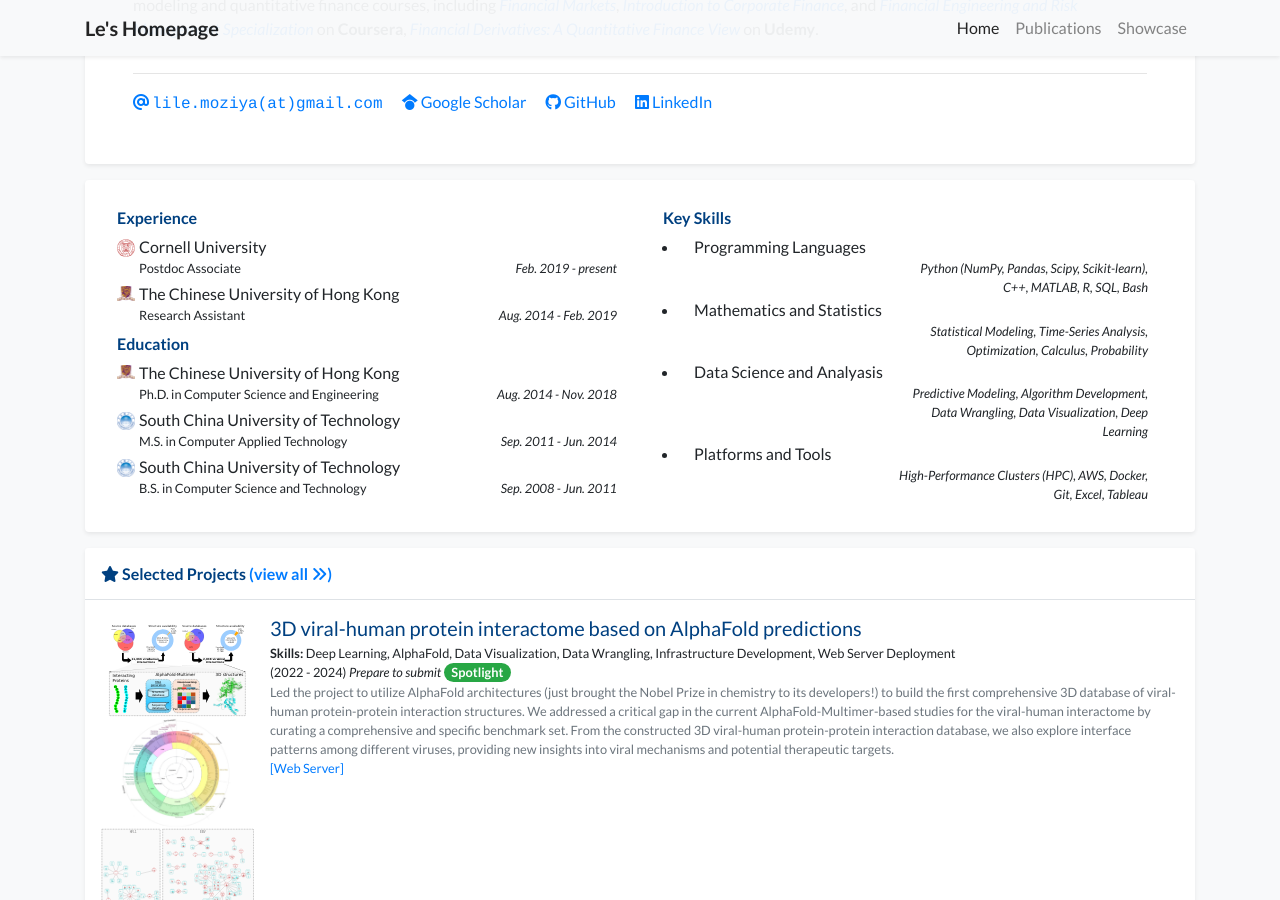
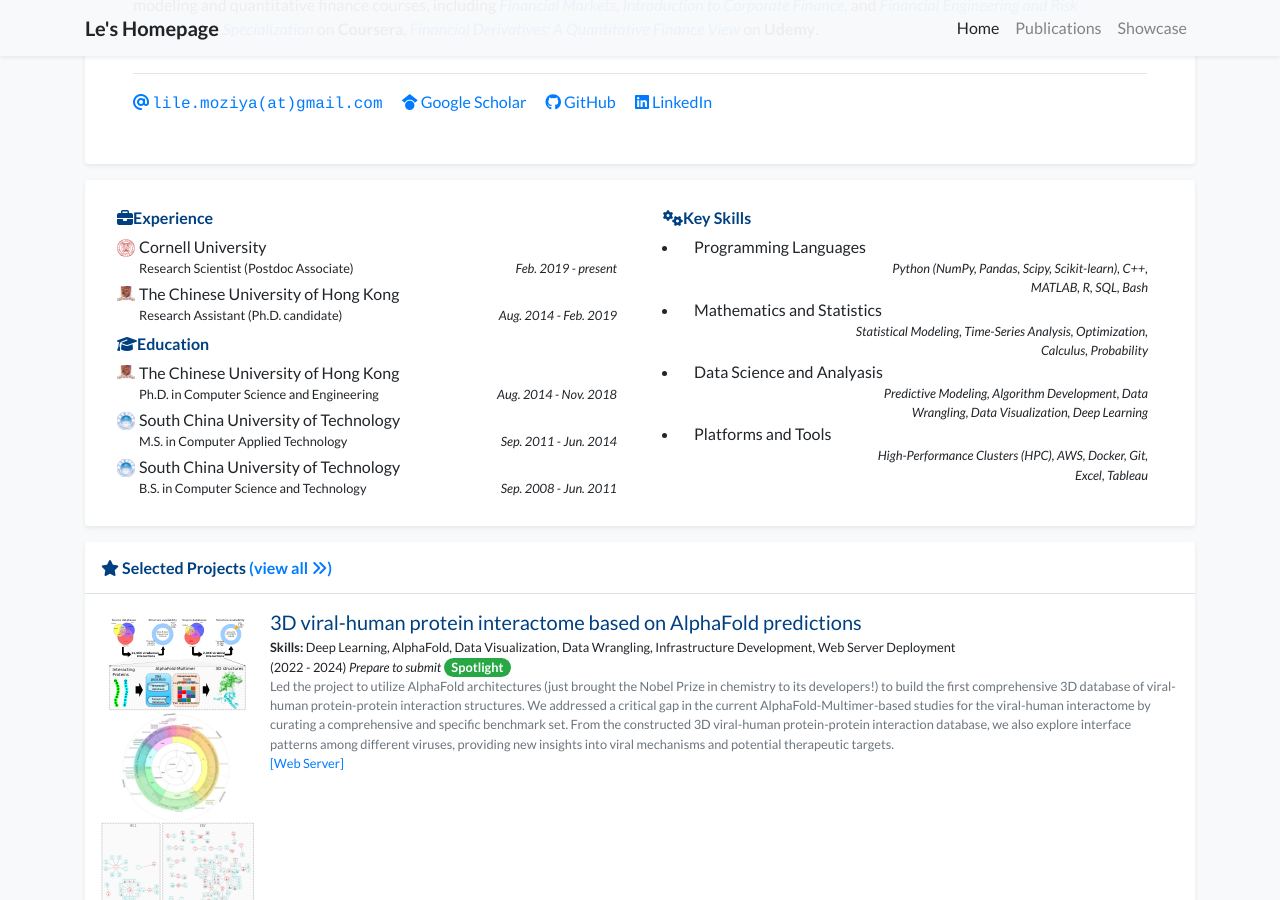
Before and after one commit to moziya/moziya, a Jekyll site: the page built from index.html, in a window 1280 px wide and 900 px high, scrolled down 535 px. Built offline with Jekyll 4.4.1, drawn with Linux system fonts in a browser that asks for light colours; nearby versions of some CDN libraries; a style sheet for code colours, icons or effects is not loaded.

Commit message:
Add some icons

```diff
--- a/_data/profile.yml
+++ b/_data/profile.yml
@@ -4,7 +4,7 @@ navbar_name: "Le's Homepage"
 
 positions:
 - logo: /assets/images/badges/Cornell_University_seal.svg  # Logo is optional
-  name: <b>Postdoc Associate</b>
+  name: <b>Research Scientist</b>
 #- name: <b>Quantitative Researcher | Data Scientist | Machine Learning Scientist | Bioinformatics</b>
 
 
@@ -41,11 +41,11 @@ portrait_url: /assets/images/photos/LeLi.jpg
 experience:
 - name: Cornell University
   logo: /assets/images/badges/Cornell_University_seal.svg
-  position: Postdoc Associate
+  position: Research Scientist (Postdoc Associate)
   date: Feb. 2019 - present
 - name: The Chinese University of Hong Kong
   logo: /assets/images/badges/CUHK_logo.png
-  position: Research Assistant
+  position: Research Assistant (Ph.D. candidate)
   date: Aug. 2014 - Feb. 2019
 
 
--- a/_includes/widgets/experience_card.html
+++ b/_includes/widgets/experience_card.html
@@ -6,7 +6,7 @@
                     {% if site.data.profile.experience %}
                     <div class="col-md-6">
                         <div class="mx-2 my-1">
-                            <h6>Experience</h6>
+                            <h6><i class="fas fa-briefcase"></i>Experience</h6>
                             <ul class="list-unstyled mb-1">
                                 {% for item in site.data.profile.experience %}
                                 <li class="media mb-1">
@@ -29,7 +29,7 @@
                     {% if site.data.profile.awards %}
                     <div class="col-md-6">
                         <div class="mx-2 my-1">
-                            <h6>Key Skills</h6>
+                            <h6><i class="fas fa-cogs"></i>Key Skills</h6>
                             <ul class="list pl-3 mb-1">
                                 {% for item in site.data.profile.awards %}
                                 <li>
@@ -40,7 +40,7 @@
 -->
                                         <div class="media-body col-md-6">{{ item.name }}</div>
                                 </li>
-                                <div class="ml-auto mt-auto col-md-7 small" style="text-align: right;"><em>{{ item.date }}</em></div>
+                                <div class="ml-auto mt-auto col-md-8 small" style="text-align: right;"><em>{{ item.date }}</em></div>
                                 {% endfor %}
                             </ul>
                         </div>
@@ -50,7 +50,7 @@
                     {% if site.data.profile.education %}
                     <div class="col-md-6">
                         <div class="mx-2 my-1">
-                            <h6>Education</h6>
+                            <h6><i class="fas fa-graduation-cap"></i>Education</h6>
                             <ul class="list-unstyled mb-1">
                                 {% for item in site.data.profile.education %}
                                 <li class="media mb-1">
```
